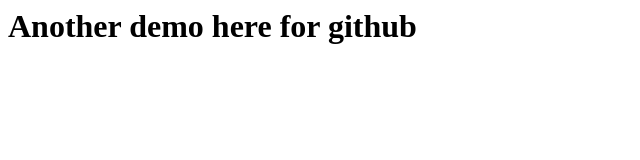
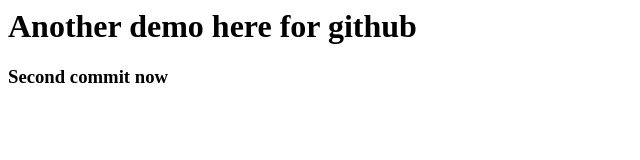
Before and after one commit to aprobert/camp_demo, a plain HTML site: page index.html in a window 1280 px wide. Shown: the whole page, without its empty margins (0-640 px from the left). Drawn offline with Linux system fonts and the light colour scheme.

Commit message:
second change

```diff
--- a/index.html
+++ b/index.html
@@ -1 +1,2 @@
 <h1>Another demo here for github</h1>
+<h3>Second commit now</h3>
```
